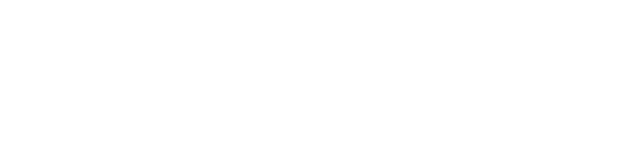
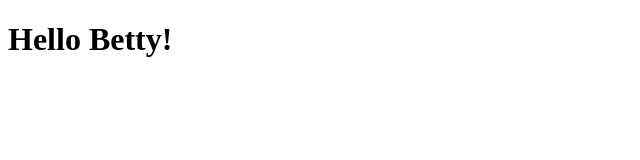
Before and after one commit to blackwhitered-rgb/demo-repo2, a plain HTML site: page index.html in a window 1280 px wide. Shown: the whole page, without its empty margins (0-640 px from the left). Drawn offline with Linux system fonts and the light colour scheme.

Commit message:
added h1

```diff
--- a/index.html
+++ b/index.html
@@ -1,5 +1,7 @@
 <!DOCTYPE html>
 <html>
     <head></head>
-    <body></body>
+    <body>
+        <h1>Hello Betty!</h1>
+    </body>
 </html>
```
